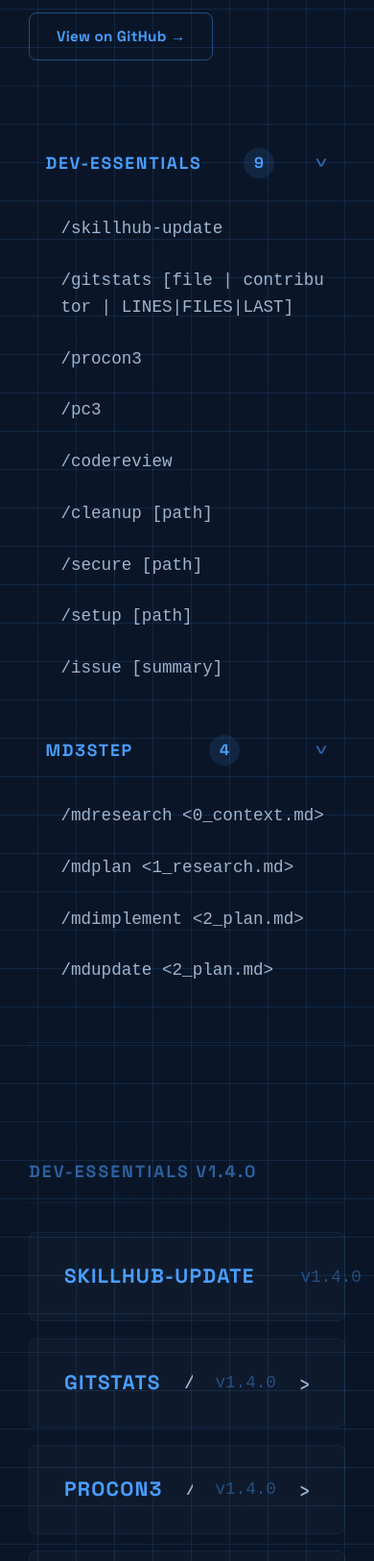
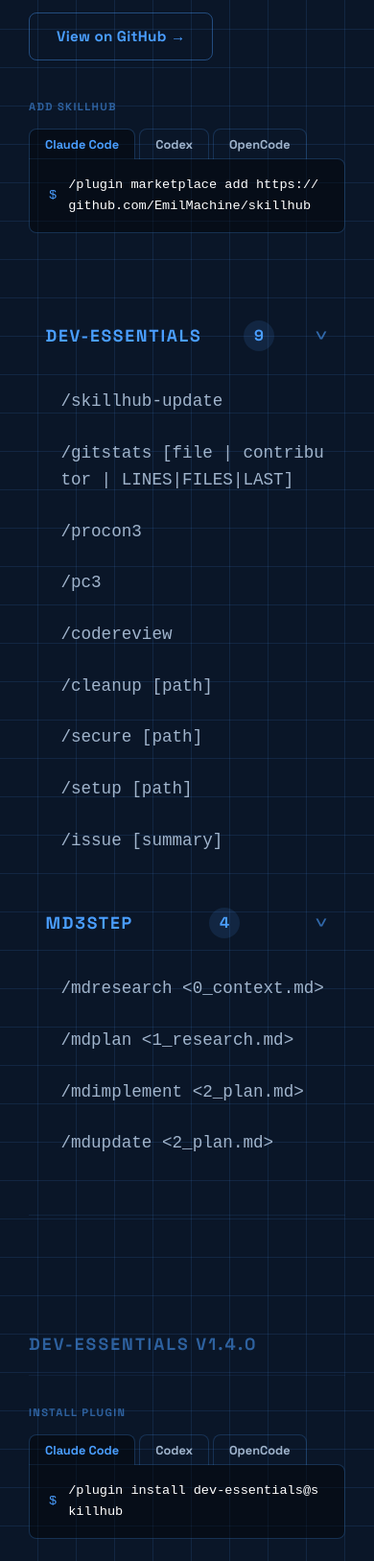
Before and after one commit to EmilMachine/agentic-dev, a plain HTML site: page docs/skills.html in a window 390 px wide. Shown: the part 373-2000 px from the top of the page at 96% size. Drawn offline with Linux system fonts and the light colour scheme.

Commit message:
updated docs

```diff
--- a/docs/assets/css/main.css
+++ b/docs/assets/css/main.css
@@ -475,6 +475,23 @@
   font-size: 1.5rem;
 }
 
+.docs-header-actions {
+  display: flex;
+  align-items: flex-start;
+  gap: 2.5rem;
+  margin-top: 1.5rem;
+  flex-wrap: wrap;
+}
+
+#docs-header-install {
+  flex: 1;
+  min-width: 280px;
+}
+
+#docs-header-install .install-tabs {
+  margin-bottom: 0;
+}
+
 .docs-layout {
   display: grid;
   grid-template-columns: 360px 1fr;
@@ -726,6 +743,21 @@
 
 .plugin-heading:first-child { margin-top: 0; }
 
+.docs-global-install-label,
+.plugin-install-label {
+  font-size: 0.7rem;
+  font-weight: 700;
+  letter-spacing: 0.12em;
+  text-transform: uppercase;
+  color: rgba(74,158,255,0.55);
+  margin-bottom: 0.75rem;
+}
+
+/* Per-plugin install block */
+.plugin-install-block {
+  margin-bottom: 2rem;
+}
+
 /* Doc page responsive */
 @media (max-width: 1100px) {
   .docs-layout {
--- a/docs/assets/js/nav.js
+++ b/docs/assets/js/nav.js
@@ -1,14 +1,18 @@
 document.addEventListener('DOMContentLoaded', () => {
   const nav = document.querySelector('nav');
 
-  // Install tabs
-  document.querySelectorAll('.tab-btn').forEach(btn => {
-    btn.addEventListener('click', () => {
-      const tab = btn.dataset.tab;
-      btn.closest('.install-tabs').querySelectorAll('.tab-btn').forEach(b => b.classList.remove('active'));
-      btn.closest('.install-tabs').querySelectorAll('.tab-panel').forEach(p => p.classList.remove('active'));
-      btn.classList.add('active');
-      btn.closest('.install-tabs').querySelector(`[data-panel="${tab}"]`).classList.add('active');
+  // Install tabs — event delegation, syncs all .install-tabs groups on the page
+  document.addEventListener('click', e => {
+    const btn = e.target.closest('.tab-btn');
+    if (!btn) return;
+    const tab = btn.dataset.tab;
+    document.querySelectorAll('.install-tabs').forEach(group => {
+      group.querySelectorAll('.tab-btn').forEach(b => b.classList.remove('active'));
+      group.querySelectorAll('.tab-panel').forEach(p => p.classList.remove('active'));
+      const matchBtn = group.querySelector(`[data-tab="${tab}"]`);
+      const matchPanel = group.querySelector(`[data-panel="${tab}"]`);
+      if (matchBtn) matchBtn.classList.add('active');
+      if (matchPanel) matchPanel.classList.add('active');
     });
   });
 
--- a/docs/assets/js/skills-data.js
+++ b/docs/assets/js/skills-data.js
@@ -1,3 +1,30 @@
+const INSTALL_SKILLHUB = {
+  claude:   '/plugin marketplace add https://github.com/EmilMachine/skillhub',
+  codex:    '$plugin-marketplace add https://github.com/EmilMachine/skillhub',
+  opencode: 'git clone https://github.com/EmilMachine/skillhub ~/.local/share/skillhub',
+};
+
+const PLUGINS = [
+  {
+    id: 'dev-essentials',
+    version: '1.4.0',
+    install: {
+      claude:   '/plugin install dev-essentials@skillhub',
+      codex:    '$plugin install dev-essentials',
+      opencode: 'for skill in ~/.local/share/skillhub/.opencode/skills/dev-essentials/*; do ln -s "$skill" ~/.config/opencode/skills/; done',
+    },
+  },
+  {
+    id: 'md3step',
+    version: '1.1.0',
+    install: {
+      claude:   '/plugin install md3step@skillhub',
+      codex:    '$plugin install md3step',
+      opencode: 'for skill in ~/.local/share/skillhub/.opencode/skills/md3step/*; do ln -s "$skill" ~/.config/opencode/skills/; done',
+    },
+  },
+];
+
 const SKILLS_DATA = [
   // ── dev-essentials ──────────────────────────────────────────────
   {
--- a/docs/assets/js/skills-docs.js
+++ b/docs/assets/js/skills-docs.js
@@ -1,3 +1,22 @@
+function installTabsHTML(cmds) {
+  const agents = [
+    { key: 'claude',   label: 'Claude Code' },
+    { key: 'codex',    label: 'Codex' },
+    { key: 'opencode', label: 'OpenCode' },
+  ];
+  return `
+    <div class="install-tabs">
+      <div class="tab-buttons">
+        ${agents.map((a, i) => `<button class="tab-btn${i === 0 ? ' active' : ''}" data-tab="${a.key}">${a.label}</button>`).join('')}
+      </div>
+      ${agents.map((a, i) => `
+        <div class="tab-panel${i === 0 ? ' active' : ''}" data-panel="${a.key}">
+          <div class="install-block"><span class="prompt">$</span><code>${cmds[a.key]}</code></div>
+        </div>
+      `).join('')}
+    </div>`;
+}
+
 function renderSkillDocs(lang) {
   const sidebar = document.getElementById('docs-sidebar-inner');
   const content = document.getElementById('docs-content-inner');
@@ -19,7 +38,7 @@
   // Build sidebar
   sidebar.innerHTML = Object.entries(plugins).map(([plugin, skills]) => `
     <details class="plugin-group" open>
-      <summary>
+      <summary data-plugin-link="${plugin}">
         ${plugin}
         <span class="plugin-badge">${skills.length}</span>
       </summary>
@@ -33,10 +52,26 @@
     </details>
   `).join('');
 
+  // Populate header install block
+  const headerInstall = document.getElementById('docs-header-install');
+  if (headerInstall && typeof INSTALL_SKILLHUB !== 'undefined') {
+    headerInstall.innerHTML = `
+      <div class="docs-global-install-label">Add skillhub</div>
+      ${installTabsHTML(INSTALL_SKILLHUB)}`;
+  }
+
   // Build content
-  content.innerHTML = Object.entries(plugins).map(([plugin, skills]) => `
-    <div class="plugin-heading">${plugin} v${skills[0].version}</div>
-    ${skills.map(s => `
+  const pluginSections = Object.entries(plugins).map(([plugin, skills]) => {
+    const pluginData = (typeof PLUGINS !== 'undefined') && PLUGINS.find(p => p.id === plugin);
+    const pluginInstall = pluginData ? `
+      <div class="plugin-install-block">
+        <div class="plugin-install-label">Install plugin</div>
+        ${installTabsHTML(pluginData.install)}
+      </div>` : '';
+    return `
+      <div class="plugin-heading" id="plugin-${plugin}">${plugin} v${skills[0].version}</div>
+      ${pluginInstall}
+      ${skills.map(s => `
       <details class="skill-entry" id="${s.id}">
         <summary>
           <span class="skill-entry-name">${s.name}</span>
@@ -59,7 +94,10 @@
         </div>
       </details>
     `).join('')}
-  `).join('');
+    `;
+  }).join('');
+
+  content.innerHTML = pluginSections;
 
   // Wire sidebar links
   sidebar.querySelectorAll('[data-skill-link]').forEach(a => {
@@ -72,6 +110,14 @@
       target.scrollIntoView({ behavior: 'smooth', block: 'start' });
       history.replaceState(null, '', '#' + id);
       updateActiveLink(id);
+    });
+  });
+
+  // Wire plugin name clicks to scroll to plugin heading
+  sidebar.querySelectorAll('[data-plugin-link]').forEach(summary => {
+    summary.addEventListener('click', () => {
+      const target = document.getElementById('plugin-' + summary.dataset.pluginLink);
+      if (target) setTimeout(() => target.scrollIntoView({ behavior: 'smooth', block: 'start' }), 0);
     });
   });
 
--- a/docs/skills.html
+++ b/docs/skills.html
@@ -28,8 +28,9 @@
   <div class="hero-tag">skillhub · dev-essentials · md3step</div>
   <h1 data-i18n="docs_title">Skill Reference</h1>
   <p data-i18n="docs_sub">All plugins and skills — with why, how, and what.</p>
-  <div style="margin-top:1.5rem;">
+  <div class="docs-header-actions">
     <a href="https://github.com/EmilMachine/skillhub/blob/main/README.md" class="btn-secondary" target="_blank" rel="noopener">View on GitHub →</a>
+    <div id="docs-header-install"></div>
   </div>
 </div>
 
```
Also changed, not shown: AGENTS.md (+1 -1 lines), AGENTS/misc.md (added, +9 -0 lines), AGENTS/skillhub.md (+20 -2 lines), AGENTS/webpage.md (+10 -3 lines).
